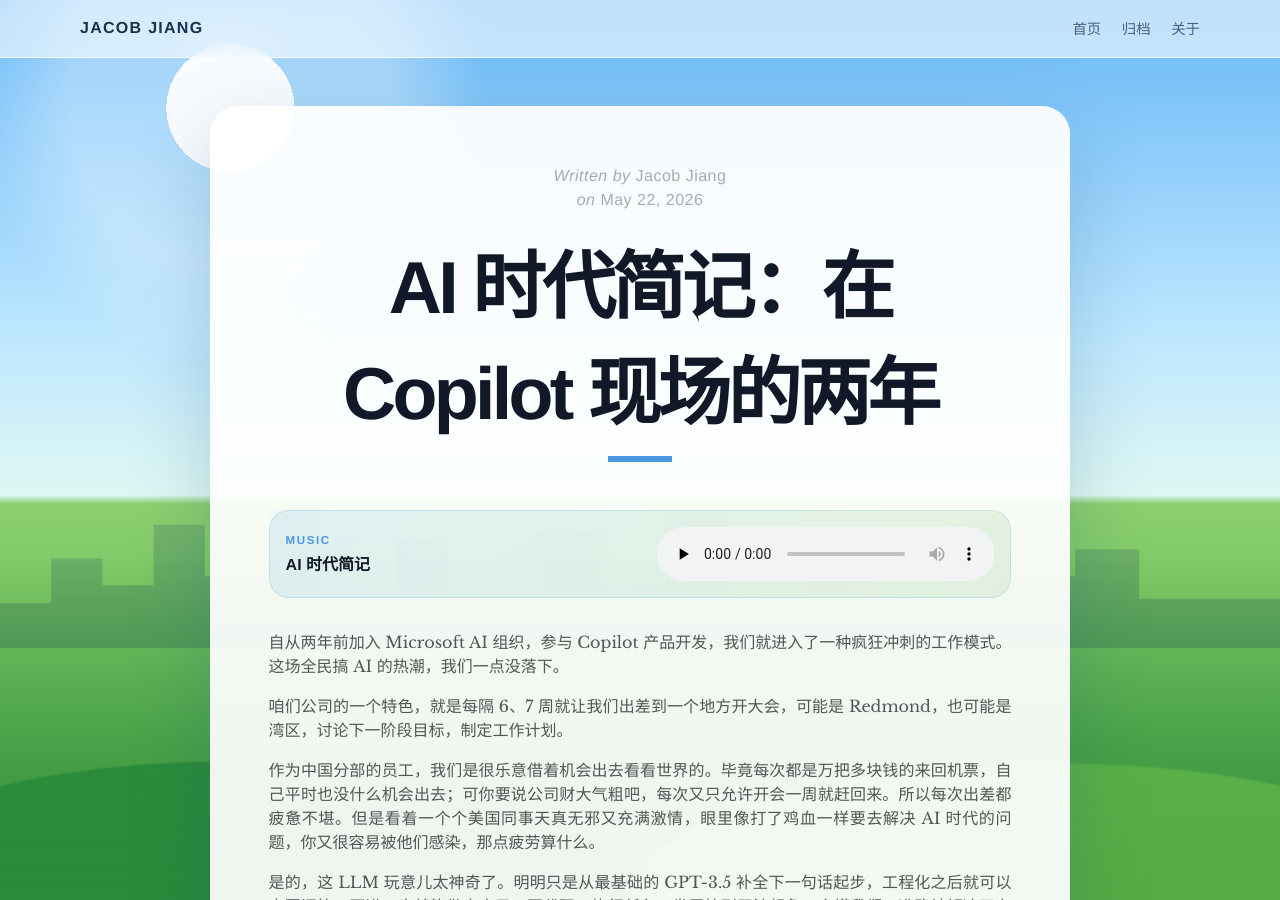
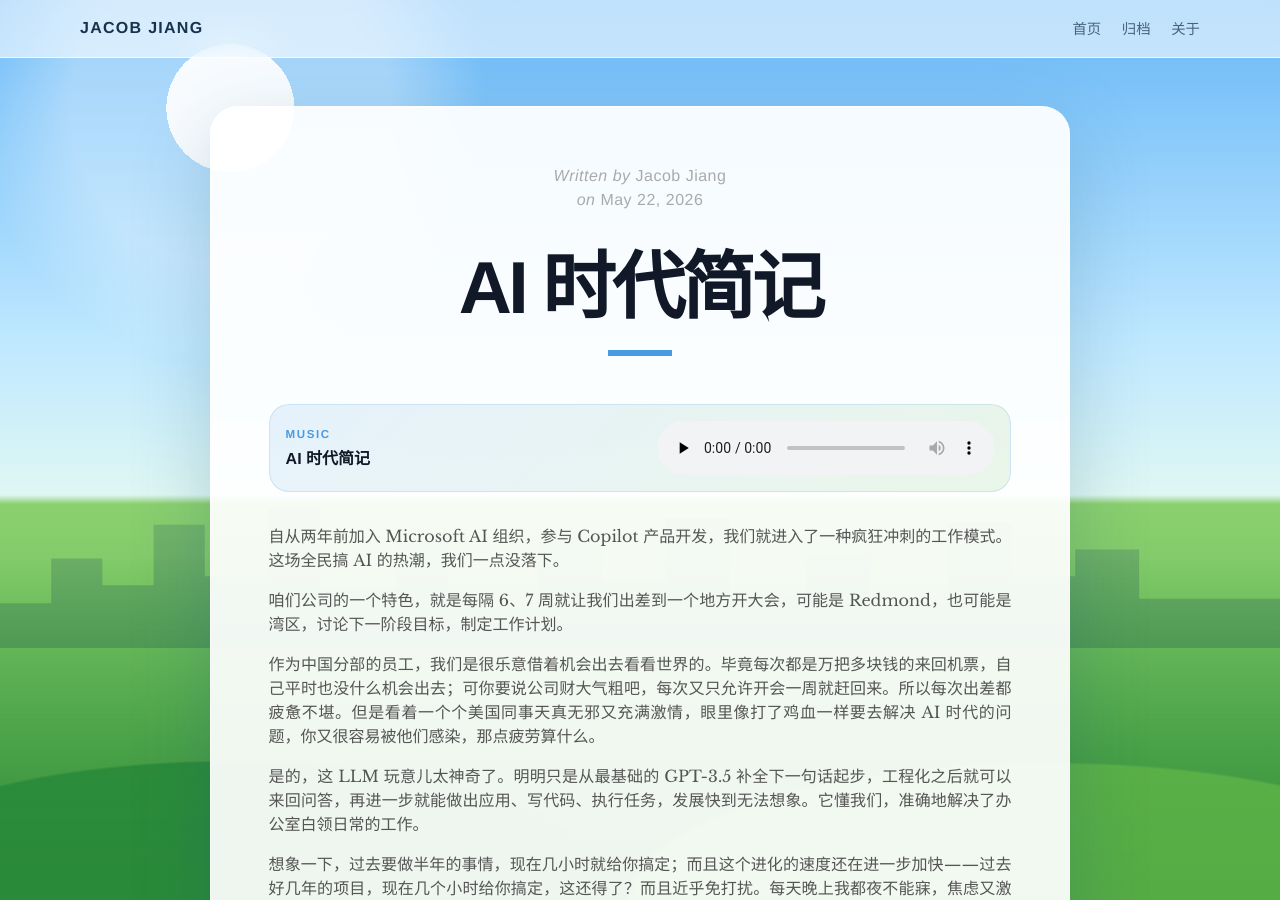
Before and after one commit to jacobjiangwei/jacobjiangwei.github.io, a Jekyll site: the page built from _posts/2026-05-22-ai-era-notes.md, in a window 1280 px wide and 900 px high. Built offline with Jekyll 4.4.1, drawn with Linux system fonts in a browser that asks for light colours.

Commit message:
Shorten AI era post title
Co-authored-by: Copilot <223556219+Copilot@users.noreply.github.com>

```diff
--- a/_posts/2026-05-22-ai-era-notes.md
+++ b/_posts/2026-05-22-ai-era-notes.md
@@ -1,6 +1,6 @@
 ---
 layout: post
-title: "AI 时代简记：在 Copilot 现场的两年"
+title: "AI 时代简记"
 description: ""
 category:
 tags: []
```
